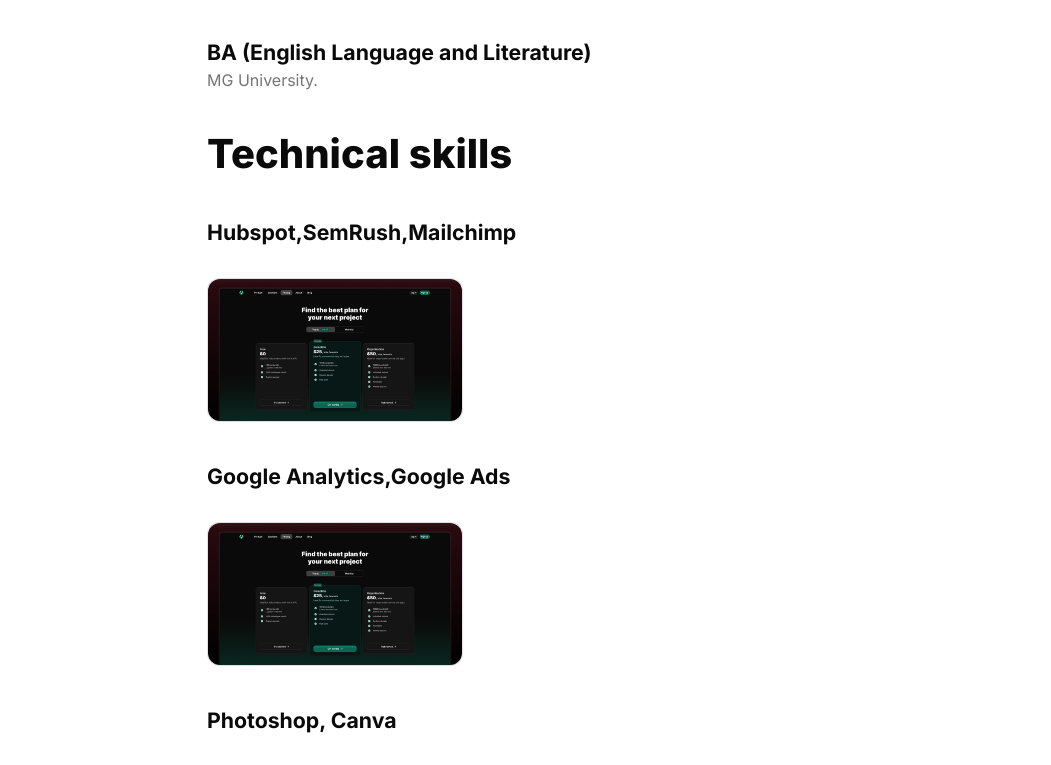
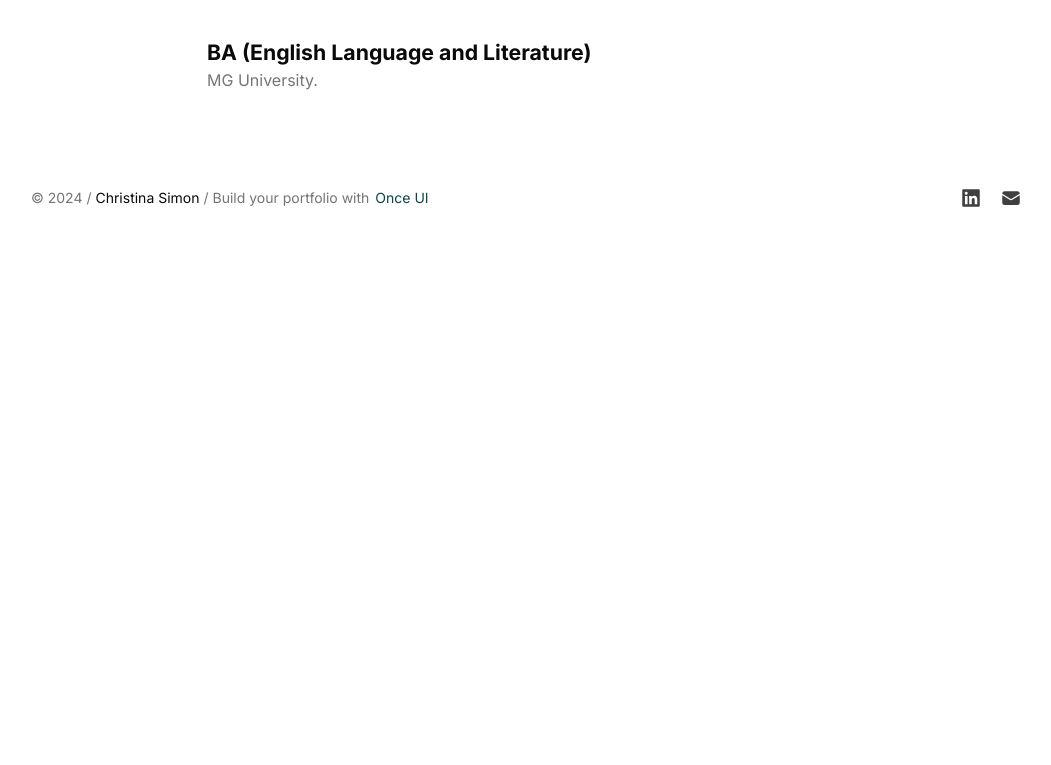
Before and after one commit to abhiram8898/Digital-Marketting-work, a Next.js app: page /about in a window 1280 px wide. Shown: the part 2288-3053 px from the top of the page, without its empty margins (113-1164 px from the left). After the commit the page ends 2514 px from the top, so only its background shows below. Built offline with nearby package versions, Linux system fonts and the light colour scheme.

Commit message:
Update page.tsx

```diff
--- a/src/app/about/page.tsx
+++ b/src/app/about/page.tsx
@@ -5,6 +5,7 @@
   Heading,
   Icon,
   IconButton,
+  RevealFx,
   SmartImage,
   Tag,
   Text,
@@ -99,6 +100,7 @@
           <TableOfContents structure={structure} about={about} />
         </Flex>
       )}
+      <RevealFx translateY="4">
         <Flex fillWidth mobileDirection="column" justifyContent="center">
           <Flex
             className={styles.blockAlign}
@@ -117,7 +119,10 @@
             >
               <Flex>
                 {" "}
-              <Heading className={styles.textAlign} variant="display-strong-xl">
+                <Heading
+                  className={styles.textAlign}
+                  variant="display-strong-xl"
+                >
                   {person.name}
                 </Heading>
                 <Avatar src={person.avatar} size="xl" />
@@ -215,7 +220,10 @@
                         alignItems="flex-end"
                         marginBottom="4"
                       >
-                      <Text id={experience.company} variant="heading-strong-l">
+                        <Text
+                          id={experience.company}
+                          variant="heading-strong-l"
+                        >
                           {experience.company}
                         </Text>
                         <Text
@@ -304,7 +312,7 @@
               </>
             )}
 
-          {about.technical.display && (
+            {/* {about.technical.display && (
               <>
                 <Heading
                   as="h2"
@@ -323,7 +331,10 @@
                       direction="column"
                     >
                       <Text variant="heading-strong-l">{skill.title}</Text>
-                    <Text variant="body-default-m" onBackground="neutral-weak">
+                      <Text
+                        variant="body-default-m"
+                        onBackground="neutral-weak"
+                      >
                         {skill.description}
                       </Text>
                       {skill.images.length > 0 && (
@@ -352,7 +363,7 @@
                   ))}
                 </Flex>
               </>
-          )}
+            )} */}
           </Flex>
 
           {/* {about.avatar.display && (
@@ -379,6 +390,7 @@
           </Flex>
         )} */}
         </Flex>
+      </RevealFx>
     </Flex>
   );
 }
```
Lines whose indentation alone changed are shown as unchanged.
